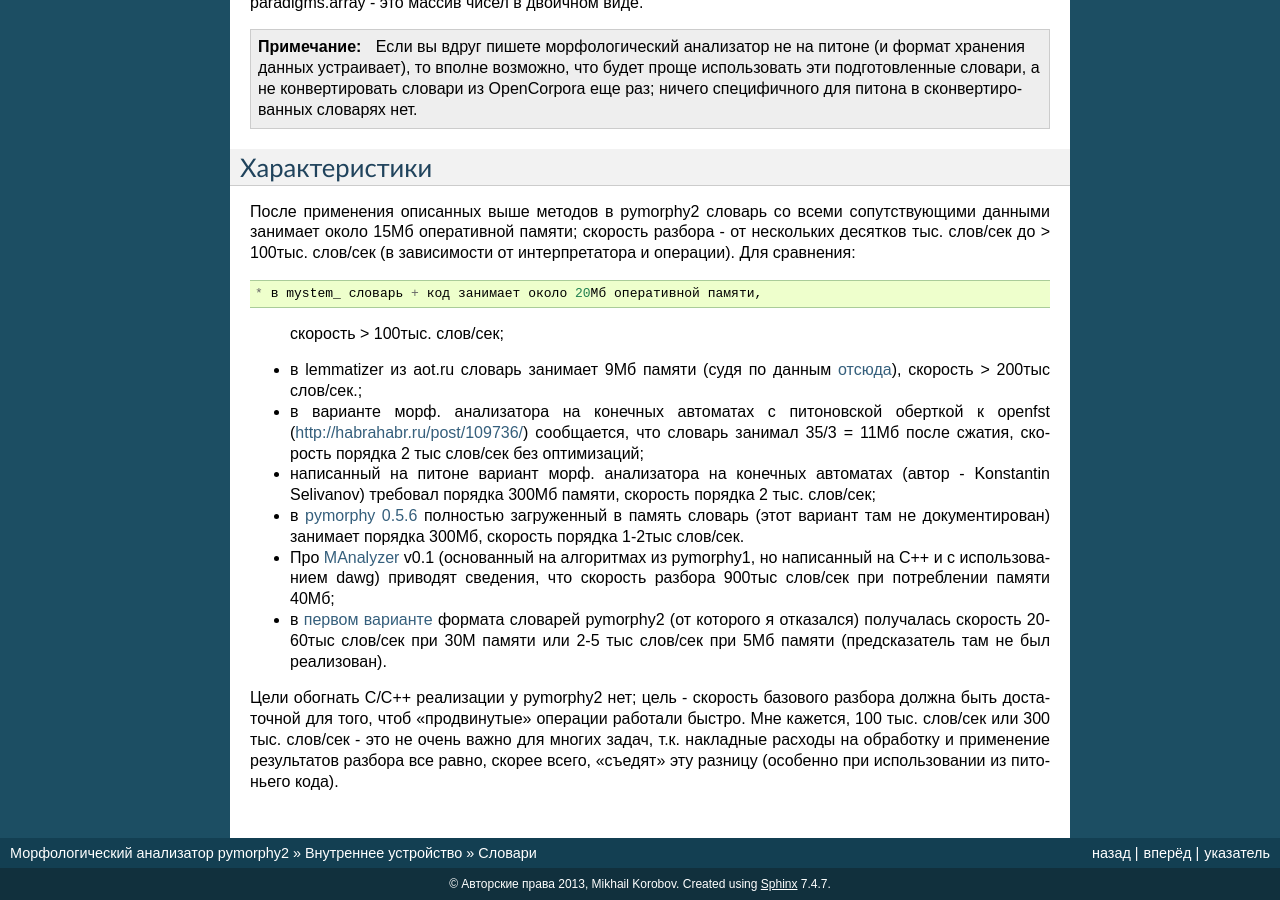
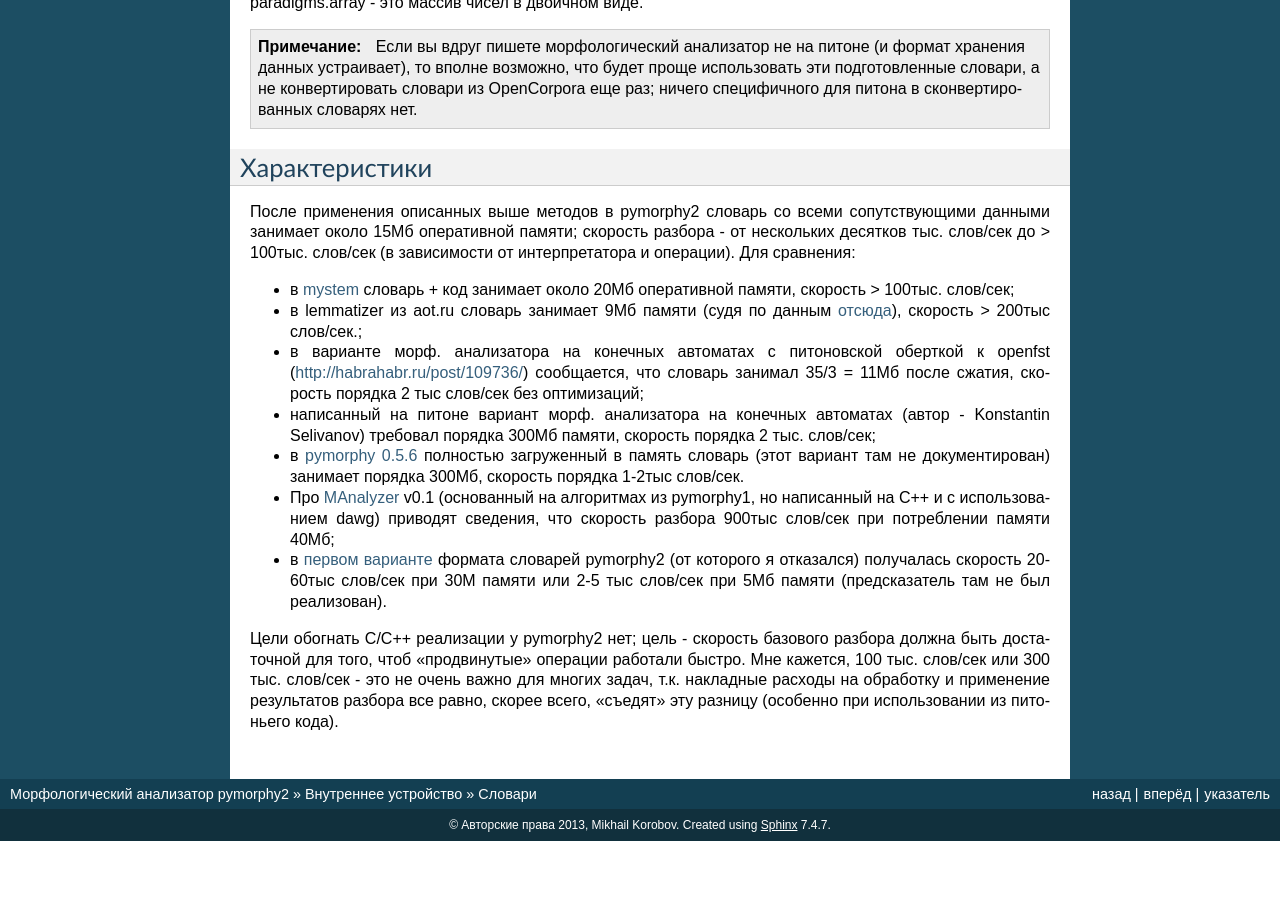
Before and after one commit to pymorphy2/pymorphy2, a Sphinx documentation site: the page built from docs/internals/dict.rst, in a window 1280 px wide and 900 px high, scrolled down 6891 px. Built offline with Sphinx 7.4.7, drawn with Linux system fonts in a browser that asks for light colours; after the commit the page ends 7732 px from its top, so only the background shows below that.

Commit message:
another docs tweak

```diff
--- a/docs/internals/dict.rst
+++ b/docs/internals/dict.rst
@@ -471,7 +471,7 @@
 После применения описанных выше методов в pymorphy2 словарь
 со всеми сопутствующими данными занимает около 15Мб оперативной памяти;
 скорость разбора - от нескольких десятков тыс. слов/сек до > 100тыс.
-слов/сек (в зависимости от интерпретатора и операции). Для сравнения::
+слов/сек (в зависимости от интерпретатора и операции). Для сравнения:
 
 * в mystem_ словарь + код занимает около 20Мб оперативной памяти,
   скорость > 100тыс. слов/сек;
```
